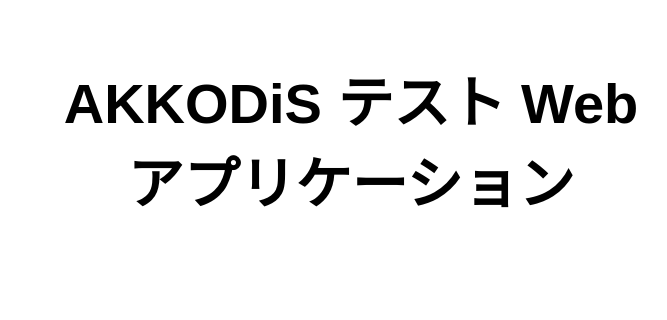
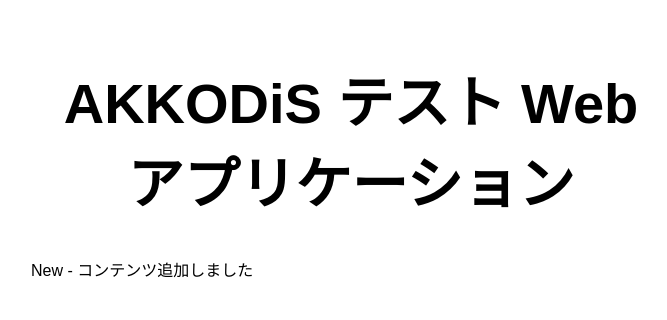
Before and after one commit to dozaki-akkodis/azure-test-static-web-app, a website: page src/index.html in a window 1280 px wide. Shown: the whole page, without its empty margins (289-956 px from the left). Drawn offline with Linux system fonts and the light colour scheme.

Commit message:
Update index.html

```diff
--- a/src/index.html
+++ b/src/index.html
@@ -11,6 +11,7 @@
 <body>
   <main>
     <h1>AKKODiS テスト Web アプリケーション</h1>
+    <p>New - コンテンツ追加しました</p>
   </main>
 </body>
 
```
